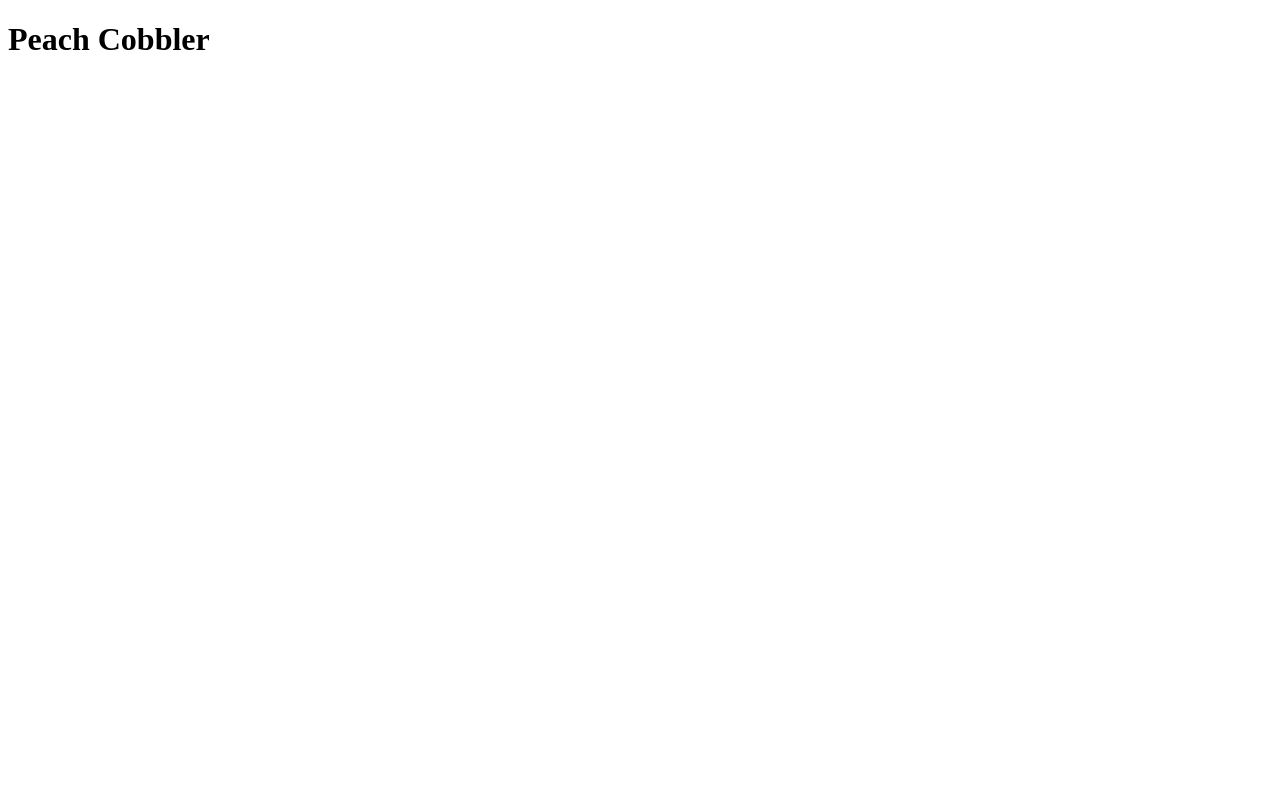
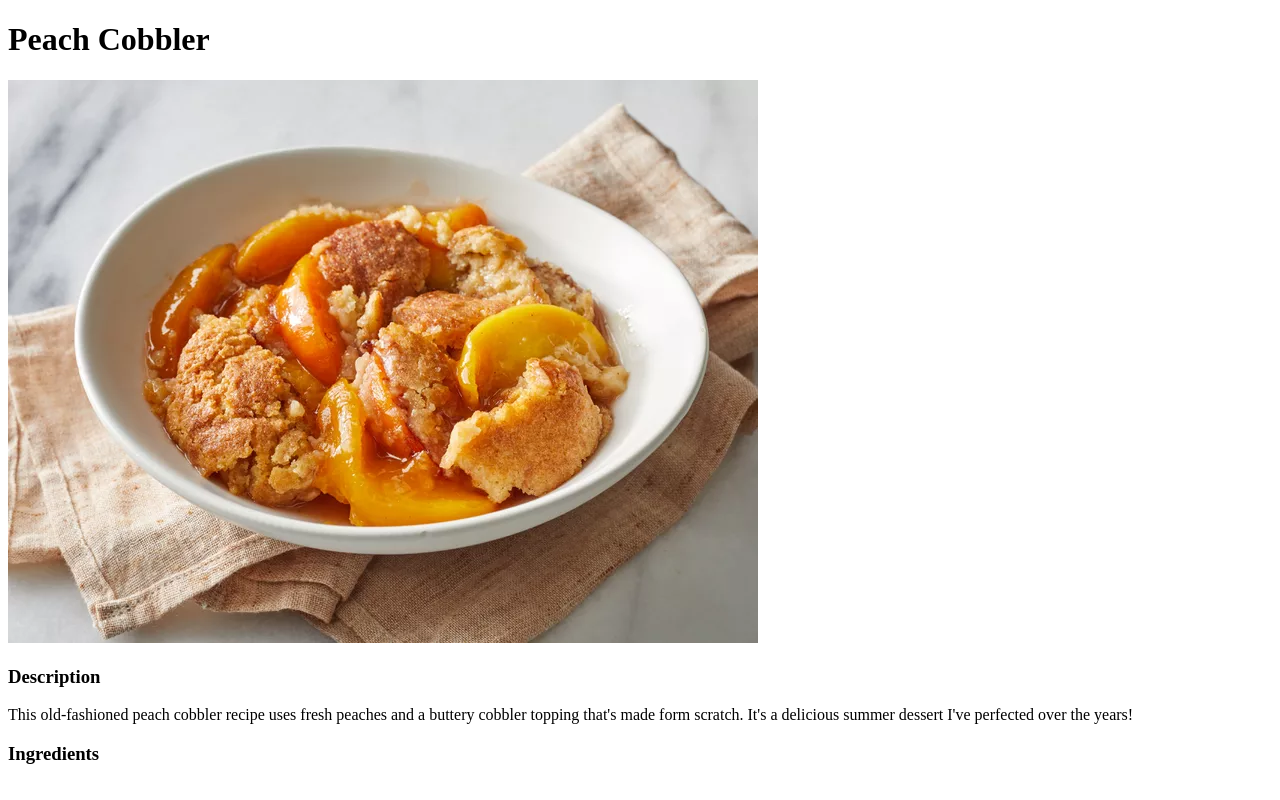
Before and after one commit to T8KNaps/odin-recipes, a plain HTML site: page recipes/peach-cobbler.html in a window 1280 px wide. Drawn offline with Linux system fonts and the light colour scheme.

Commit message:
Add ingredients list to two html pages
Add to black-eyed-peas.html and peach cobbler html

```diff
--- a/recipes/peach-cobbler.html
+++ b/recipes/peach-cobbler.html
@@ -6,5 +6,17 @@
     </head>
     <body>
         <h1>Peach Cobbler</h1>
+        <img src="../images/peach-cobbler.jpg"
+        alt="Peach cobbler in a white bowl on top
+        of a tan hand towel.">
+        <h3>Description</h3>
+        <p>
+            This old-fashioned peach cobbler recipe
+            uses fresh peaches and a buttery cobbler
+            topping that's made form scratch. It's
+            a delicious summer dessert I've perfected
+            over the years!
+        </p>
+        <h3>Ingredients</h3>
     </body>
 </html>
```
Also changed, not shown: recipes/black-eyed-peas.html (+1 -0 lines).
